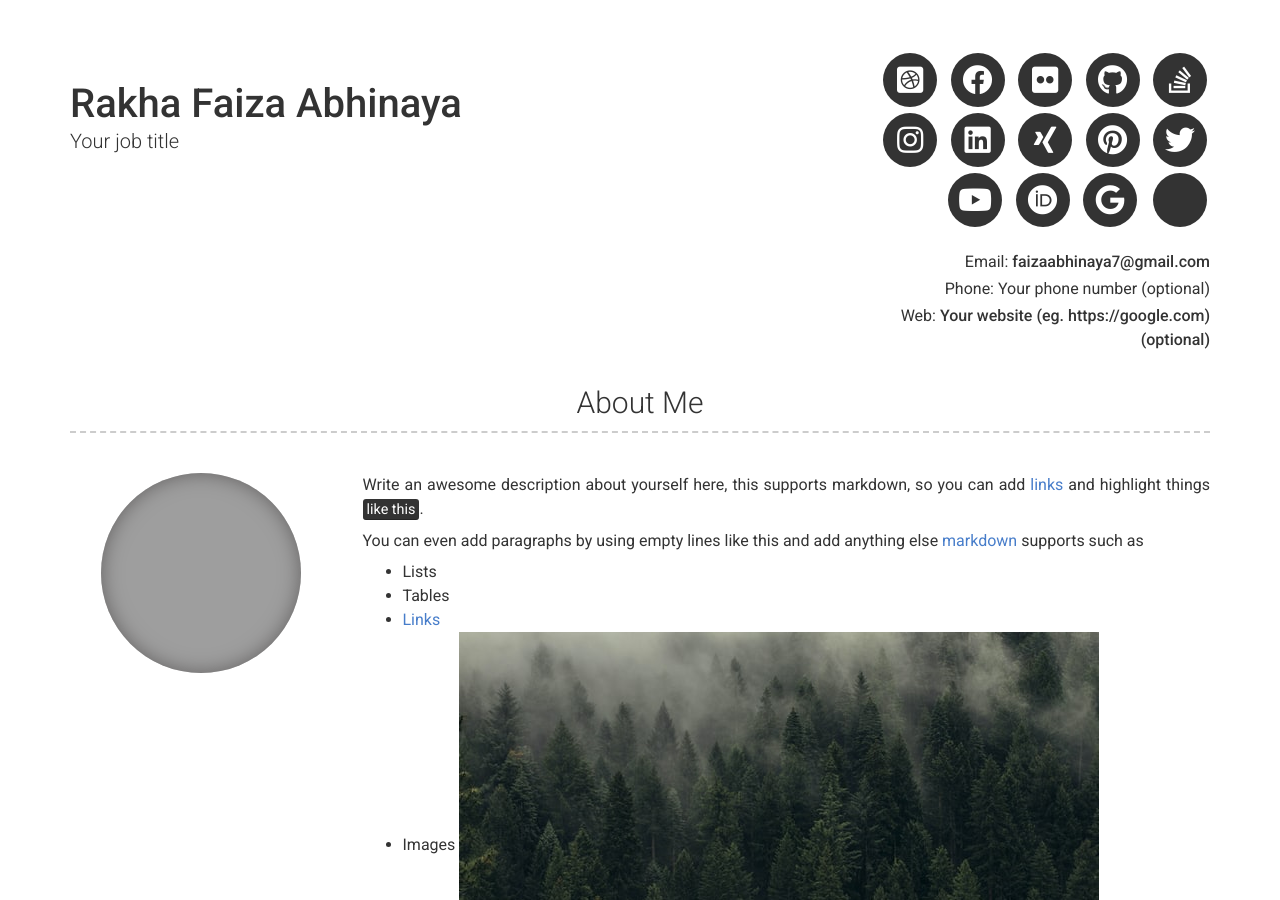
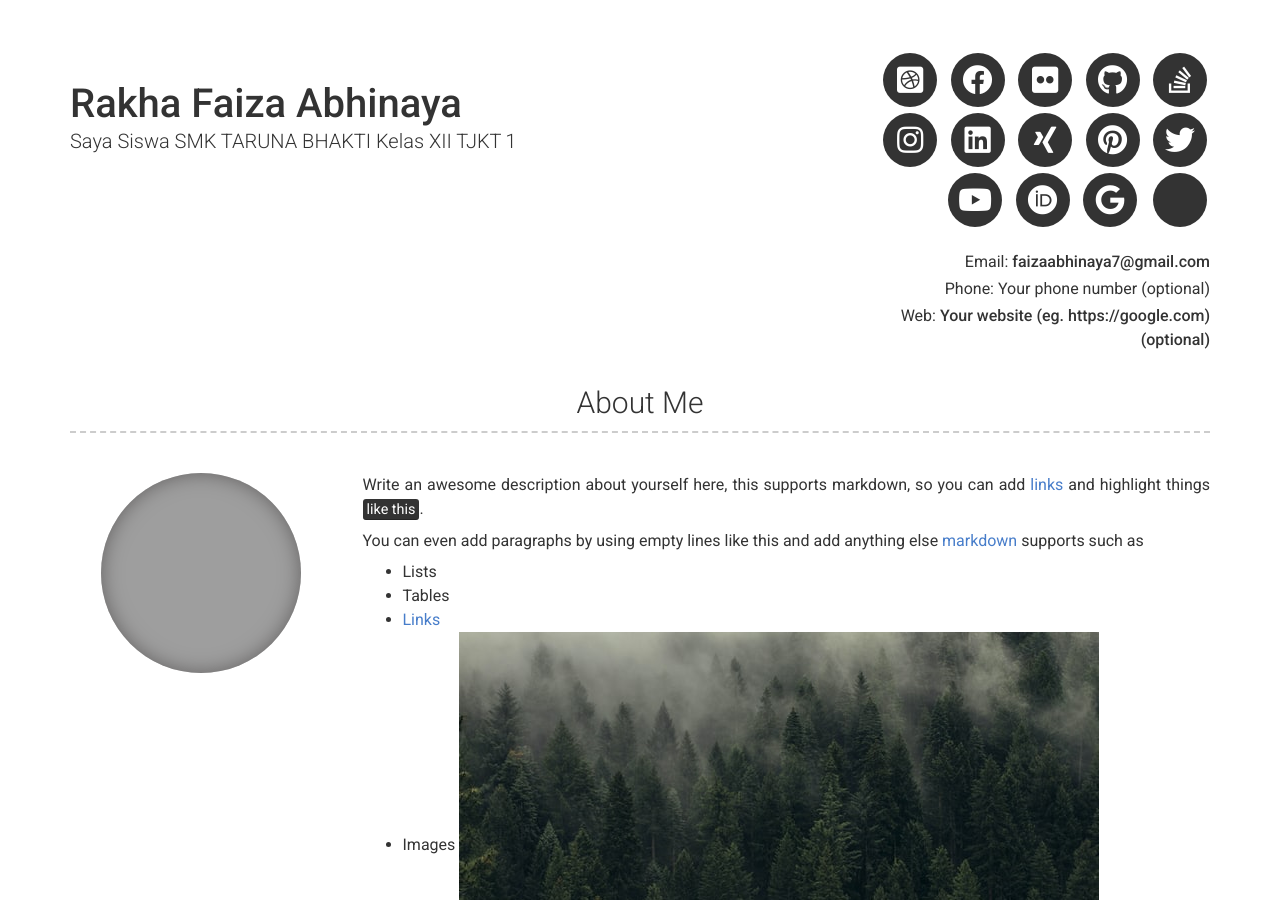
Before and after one commit to justfazrakh/websitecv, a Jekyll site: the page built from index.md, in a window 1280 px wide and 900 px high. Built offline with Jekyll 4.4.1, drawn with Linux system fonts in a browser that asks for light colours; nearby versions of some CDN libraries; grey boxes are pictures that could not be loaded.

Commit message:
Update _config.yml

```diff
--- a/_config.yml
+++ b/_config.yml
@@ -7,7 +7,7 @@ version: 2
 
 # Personal info
 name: Rakha Faiza Abhinaya
-title: Your job title
+title: Saya Siswa SMK TARUNA BHAKTI Kelas XII TJKT 1
 email: faizaabhinaya7@gmail.com
 # email_title: Email (Email title override)
 phone: Your phone number (optional)
```
